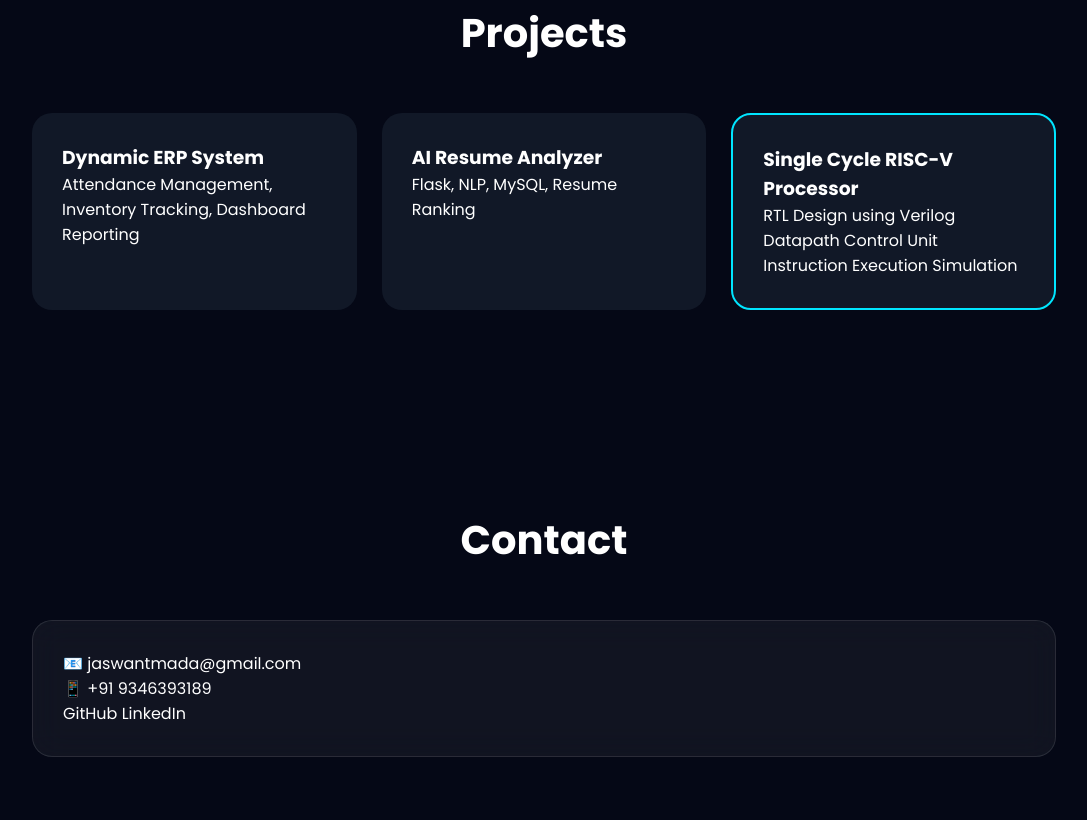
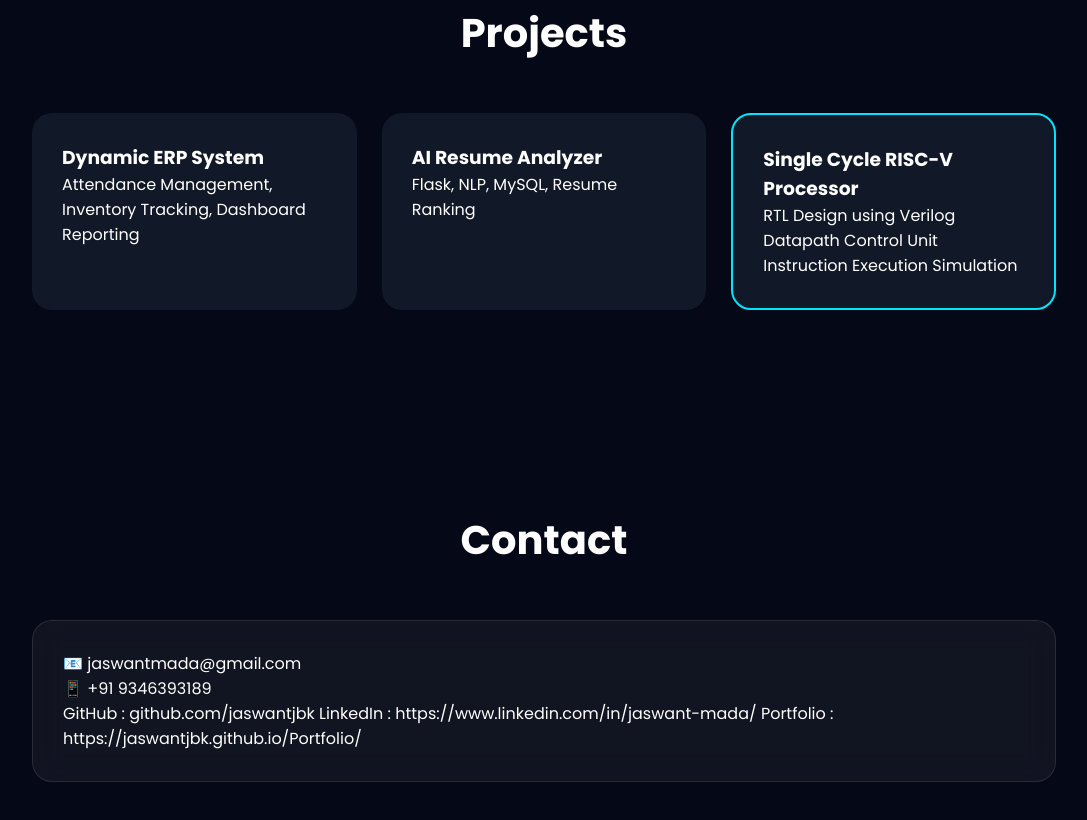
Before and after one commit to jaswantjbk/Portfolio, a plain HTML site: page index.html in a window 1280 px wide. Shown: the part 2044-2864 px from the top of the page, without its empty margins (96-1183 px from the left). Drawn offline with nearby package versions, Linux system fonts and the light colour scheme.

Commit message:
Update index.html

```diff
--- a/index.html
+++ b/index.html
@@ -162,8 +162,9 @@ Simulation
 <p>📧 jaswantmada@gmail.com</p>
 <p>📱 +91 9346393189</p>
 
-<a href="#">GitHub</a>
-<a href="#">LinkedIn</a>
+<a href="#">GitHub : github.com/jaswantjbk</a>
+<a href="#">LinkedIn : https://www.linkedin.com/in/jaswant-mada/</a>
+<a href="#">Portfolio :  https://jaswantjbk.github.io/Portfolio/</a>
 
 </div>
 
```
